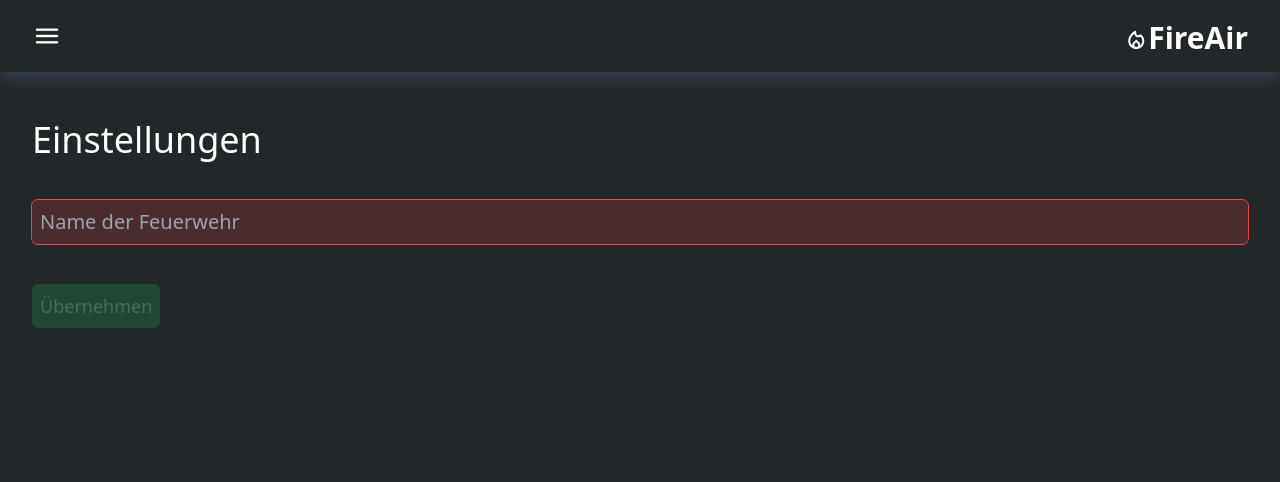
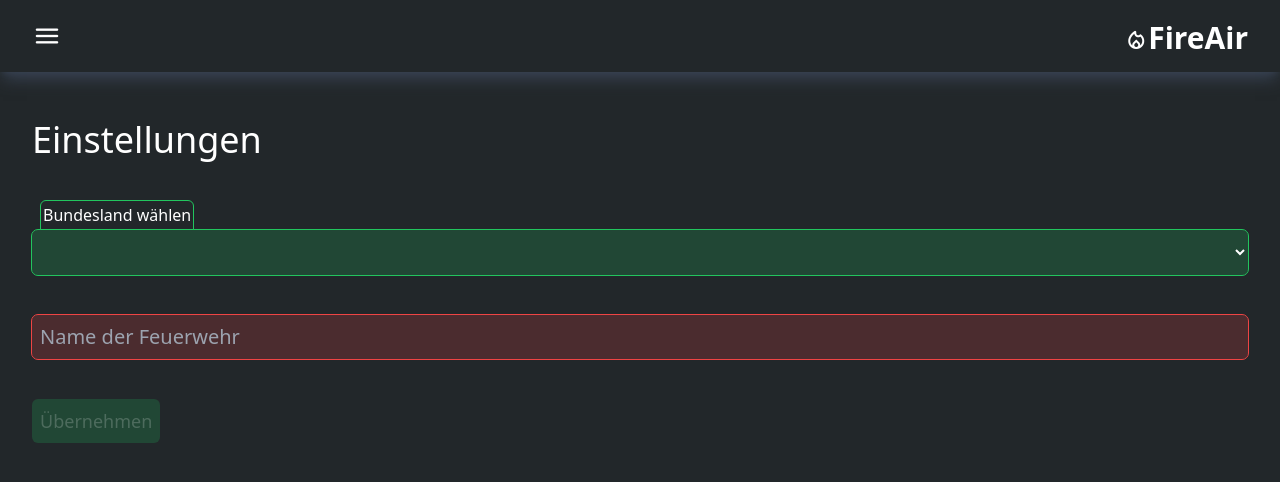
Before and after one commit to Niklas003/FireAir, a Vue app: page /#/settings in a window 1280 px wide. Shown: the top 482 px of the page. Built offline with nearby package versions, Linux system fonts and the light colour scheme.

Commit message:
feat: didi some select Input things

```diff
--- /dev/null
+++ b/src/components/ValueInputSelect.vue
@@ -0,0 +1,33 @@
+<template>
+    <div>
+        <div class="flex flex-col">
+            <Transition name="fade" mode="out-in">
+                <label for="input" class="transition ease-in duration-300 text-white relative -bottom-6 left-2 bg-[#22272A] w-fit p-0.5 border border-green-500 rounded-t-md">{{ props.placeholder }}</label>
+            </Transition>
+            <select name="select input" @change="emitInput()" :value="userInput" id="input" class="invalid:bg-red-500/20 outline outline-offset-0 outline-1 outline-red-500 valid:bg-green-500/20 valid:outline-green-500 my-4 mt-6 p-2 rounded-md default:bg-white/70 text-xl text-white" placeholder="Bundesland">
+
+            </select>
+
+        </div>
+    </div>
+</template>
+
+<script setup lang="ts">
+import { ref, defineEmits, defineProps } from 'vue';
+
+const userInput = ref<string[]>([]);
+
+const emits =  defineEmits(['user-input']);
+const props = defineProps({
+    placeholder: String,
+    options: Array,
+});
+
+console.log(props.options)
+
+function emitInput() {
+    if(userInput.value.length > 0)
+        emits("user-input", userInput.value);
+}
+
+</script>
--- a/src/views/UserSettings.vue
+++ b/src/views/UserSettings.vue
@@ -1,7 +1,7 @@
 <template>
     <div class="p-8">
         <h1 class="text-white text-4xl my-4">Einstellungen</h1>
-
+        <ValueInputSelect placeholder="Bundesland wählen" :options="federalStates"></ValueInputSelect>
         <ValueInputP1 placeholder="Name der Feuerwehr" @user-input="(userInput: string) => getEmits(userInput)"></ValueInputP1>
         <br>
         <button @click="setValue()" v-if="depName" class="bg-green-500 hover:bg-green-500/90 text-white p-2 rounded-md text-lg">Übernehmen</button>
@@ -11,6 +11,7 @@
 
 <script setup lang="ts">
 import ValueInputP1 from '@/components/ValueInputP1.vue';
+import ValueInputSelect from '@/components/ValueInputSelect.vue';
 import { ref } from 'vue';
 
 
@@ -27,4 +28,23 @@ function getEmits(userInput:string): boolean{
    return depName.value
 }
 
+const federalStates =[
+    "Baden Württemberg",
+    "Bayern",
+    "Berlin",
+    "Brandenburg",
+    "Bremen",
+    "Hamburg",
+    "Hessen",
+    "Mecklenburg-Vorpommern",
+    "Niedersachsen",
+    "Nordrhein Westfalen",
+    "Rheinland-Pfalz",
+    "Saarland",
+    "Sachsen",
+    "Sachsen-Anhalt",
+    "Schleswig-Holstein",
+    "Thüringen"
+];
+
 </script>
```
